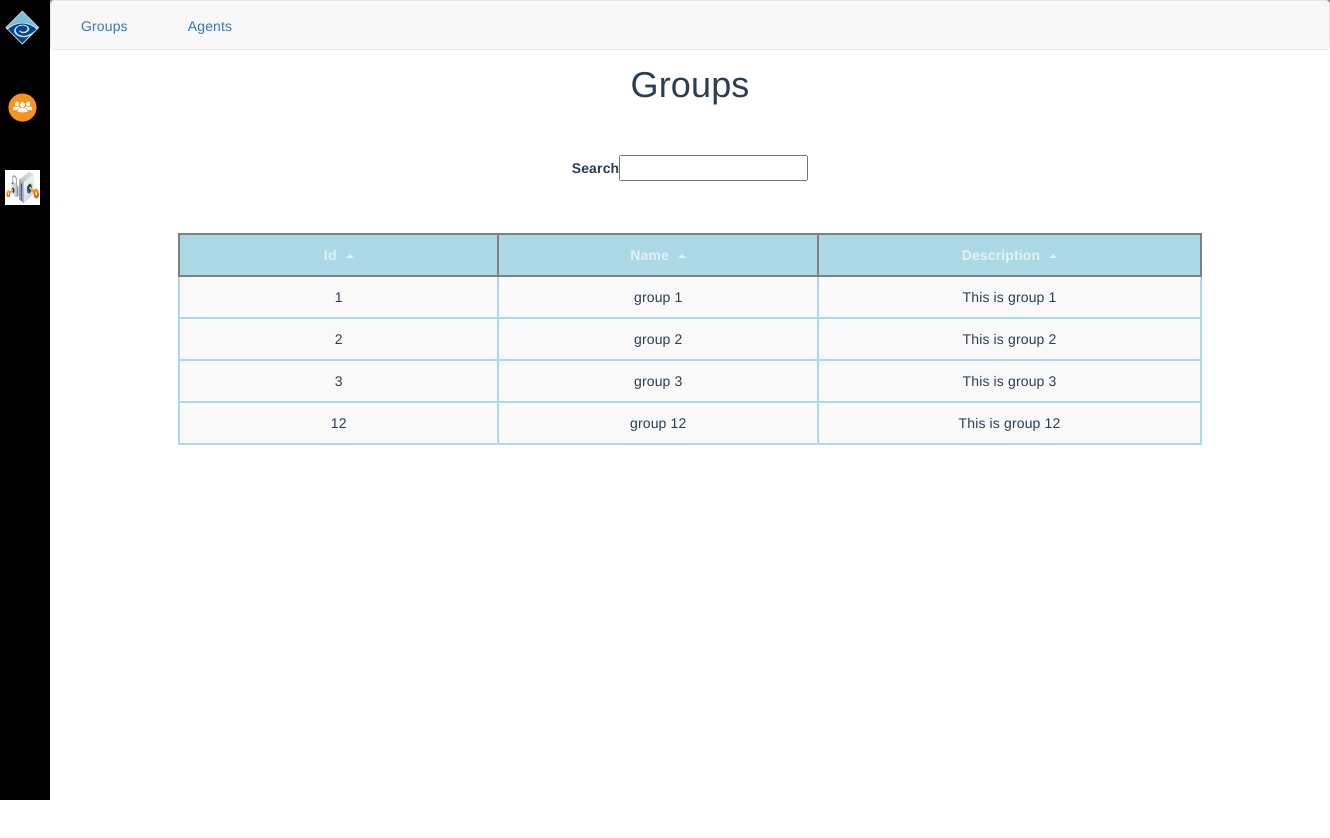
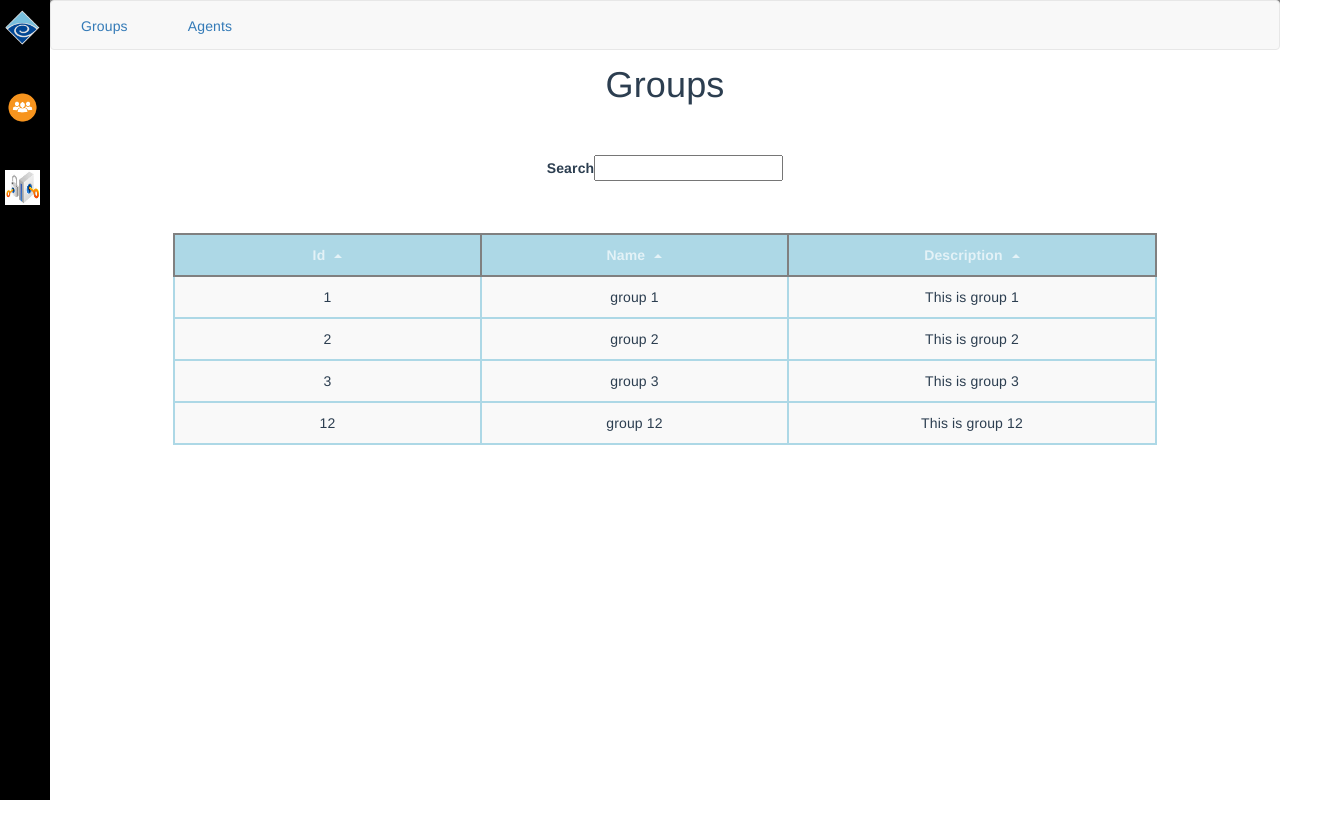
Before and after one commit to ingabe/AdminClient, a Vue app: page /TenantResources/Groups in a window 1280 px wide. Shown: the top 838 px of the page, 1330 px wide, since content can reach past the window. After the commit the page ends 800 px from the top, so only its background shows below. Built offline with nearby package versions, Linux system fonts and the light colour scheme; what vue-resource would draw is missing.

Commit message:
Fix adminMain css

```diff
--- a/src/components/Admin.vue
+++ b/src/components/Admin.vue
@@ -71,8 +71,7 @@ export default {
       position: absolute;
       top: 0;
       left: 50px;
-      width: 100%;
-      height: 100%;
+      right: 0;
     }
   }
 
--- a/src/components/Groups.vue
+++ b/src/components/Groups.vue
@@ -13,7 +13,7 @@
       <md-dialog-title>Group Info</md-dialog-title>
 
       <md-dialog-content>
-        <title>currentGroup.name</title>
+        <div>Group Name is: {{currentGroup.name}}</div>
         <div>Group Id is: {{currentGroup.id}}</div>
         <div>Group Description: {{currentGroup.description}}</div>
       </md-dialog-content>
```
